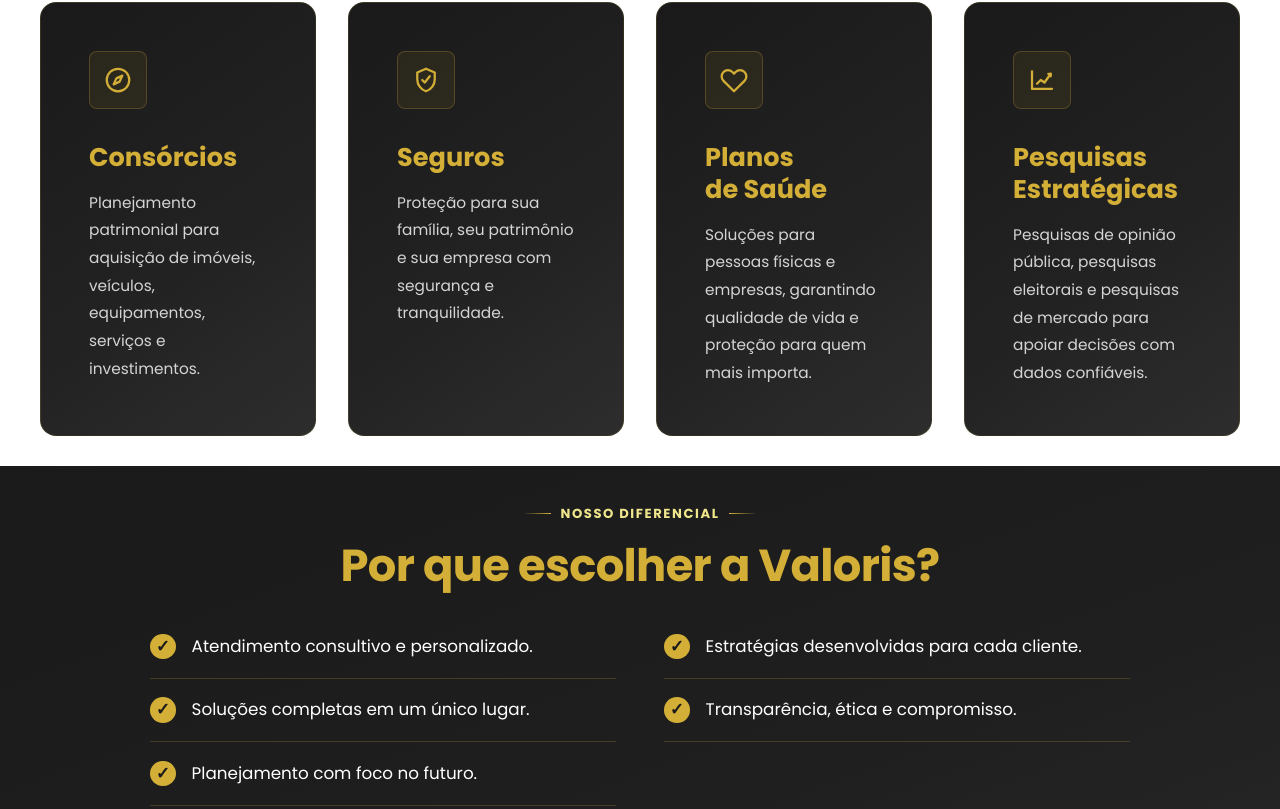
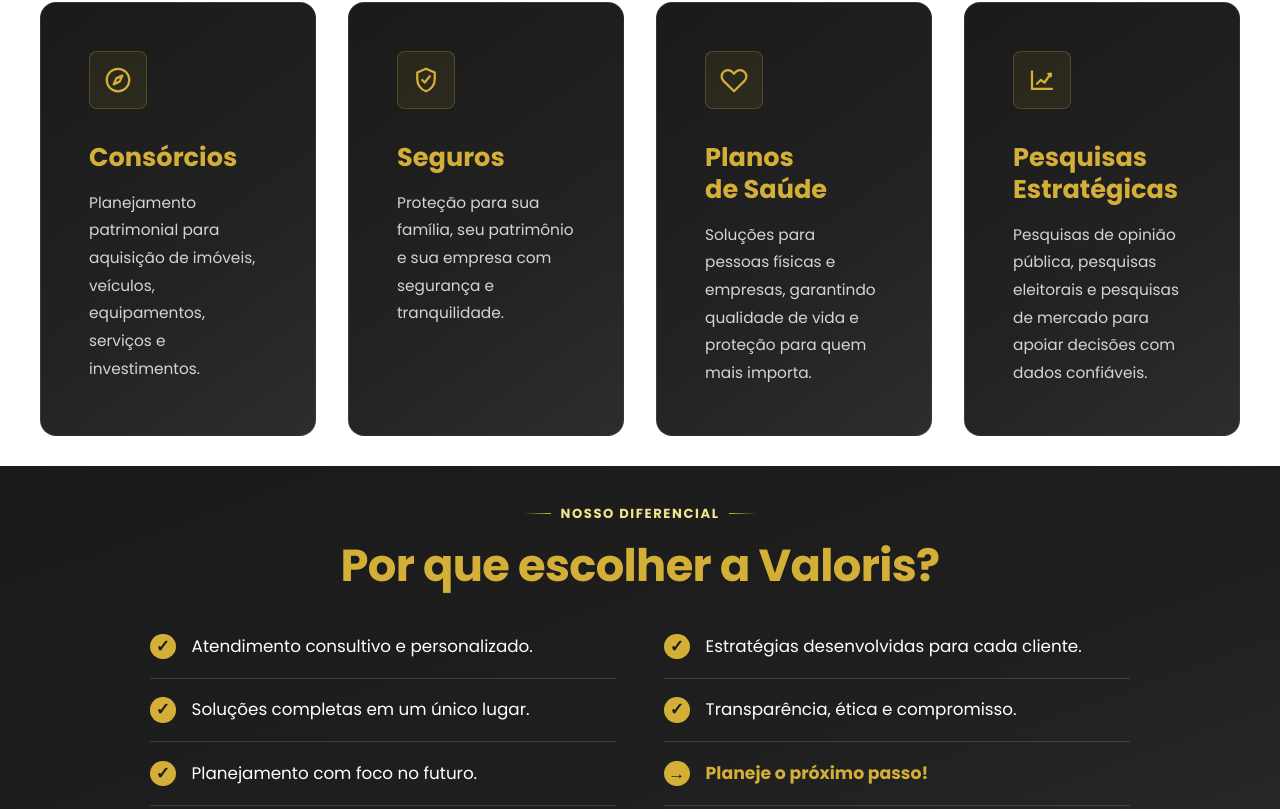
Before and after one commit to Covil-Works/Site-Valoris, a React (Vite) app: page / in a window 1280 px wide. Shown: the part 1988-2797 px from the top of the page. Built offline with nearby package versions, Linux system fonts and the light colour scheme; no server answers.

Commit message:
fix(home): refine benefits section

```diff
--- a/src/pages/HomePage.jsx
+++ b/src/pages/HomePage.jsx
@@ -272,10 +272,16 @@
             <li className="reveal reveal-delay-3"><span aria-hidden="true">✓</span>Soluções completas em um único lugar.</li>
             <li className="reveal reveal-delay-4"><span aria-hidden="true">✓</span>Transparência, ética e compromisso.</li>
             <li className="reveal reveal-delay-1"><span aria-hidden="true">✓</span>Planejamento com foco no futuro.</li>
+            <li className="benefit-cta reveal reveal-delay-2">
+              <span aria-hidden="true">→</span>
+              <div>
+                <a href="#contato">Planeje o próximo passo!</a>
+              </div>
+            </li>
           </ul>
 
           <blockquote className="brand-quote reveal">
-            <span>O nosso maior diferencial sempre serão as pessoas.</span>
+            <span>“O nosso maior diferencial sempre serão as pessoas.”</span>
           </blockquote>
         </div>
       </section>
--- a/src/styles/home.css
+++ b/src/styles/home.css
@@ -575,10 +575,6 @@
   align-self: center;
 }
 
-.services-intro .section-mark::before {
-  display: none;
-}
-
 .services-intro h2 {
   margin: var(--space-md) 0 var(--space-sm);
   color: var(--black-primary);
@@ -767,6 +763,29 @@
   line-height: 1.5;
 }
 
+.benefits-list .benefit-cta {
+  align-items: flex-start;
+  color: var(--gold-light);
+}
+
+.benefit-cta a {
+  color: var(--gold-primary);
+  font-size: 1.08rem;
+  font-weight: 700;
+  text-decoration-thickness: 1px;
+  text-underline-offset: 0.3em;
+}
+
+.benefit-cta a:hover {
+  color: var(--gold-light);
+}
+
+.benefit-cta a:focus-visible {
+  outline: 2px solid var(--gold-primary);
+  outline-offset: 4px;
+}
+
+
 .benefits-list li span {
   flex: 0 0 auto;
   display: inline-flex;
@@ -783,8 +802,7 @@
 .brand-quote {
   max-width: 940px;
   margin: 28px auto 0;
-  padding: clamp(1.8rem, 5vw, 3rem) var(--space-lg);
-  border-block: 1px solid rgba(212, 175, 55, 0.32);
+  padding: 0;
   color: var(--white-primary);
   font-family: var(--font-family-brand);
   font-size: clamp(2rem, 5vw, 4rem);
@@ -796,6 +814,7 @@
 .brand-quote span {
   color: var(--gold-light);
 }
+
 
 .essence {
   background: var(--white-primary);
```
